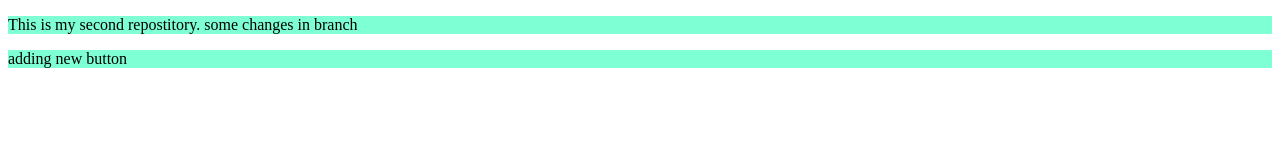
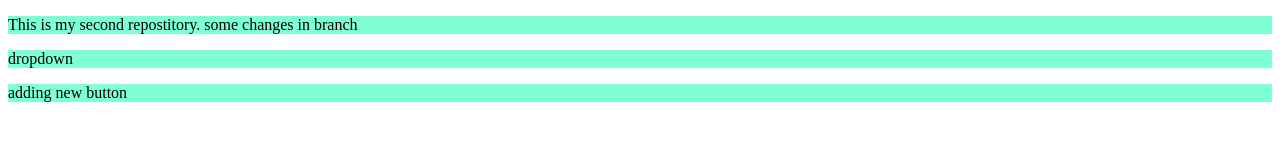
Before and after one commit to Mohit-kumar101/LocalRepo, a plain HTML site: page index.html in a window 1280 px wide. Drawn offline with Linux system fonts and the light colour scheme.

Commit message:
adding new feature

```diff
--- a/index.html
+++ b/index.html
@@ -10,6 +10,9 @@
     <p>
         This is my second repostitory.
         some changes in branch
+        <p>
+            dropdown
+        </p>
         <p>adding new button</p>
     </p>
 </body>
```
